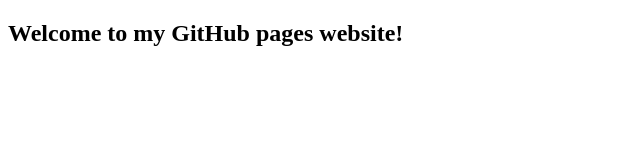
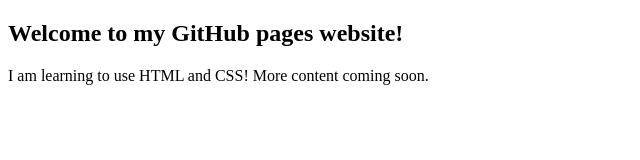
Before and after one commit to tiffany-a-lee/tiffany-a-lee.github.io, a plain HTML site: page index.html in a window 1280 px wide. Shown: the whole page, without its empty margins (0-640 px from the left). Drawn offline with Linux system fonts and the light colour scheme.

Commit message:
added a paragraph to the page

```diff
--- a/index.html
+++ b/index.html
@@ -5,5 +5,6 @@
     </head>
     <body>
         <h2>Welcome to my GitHub pages website!</h2>
+        I am learning to use HTML and CSS! More content coming soon.
     </body>
 </html></htnml
```
